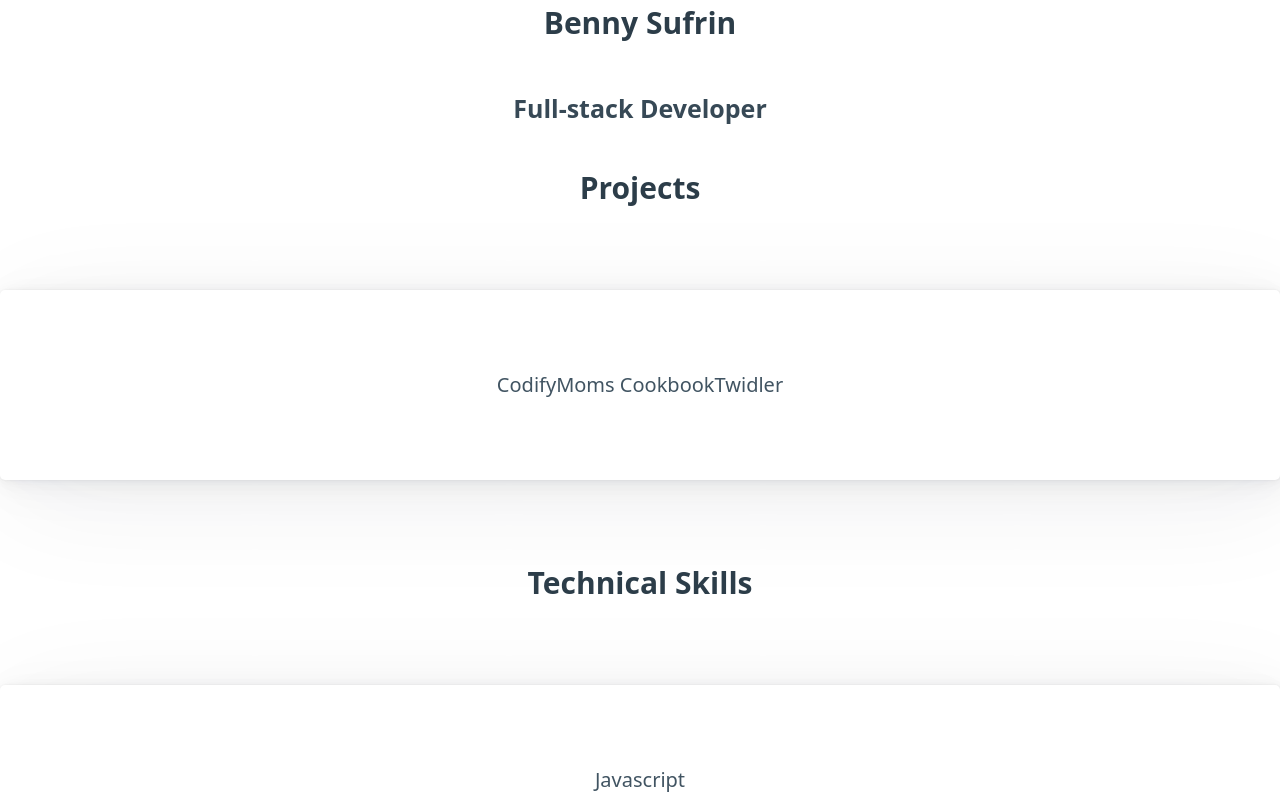
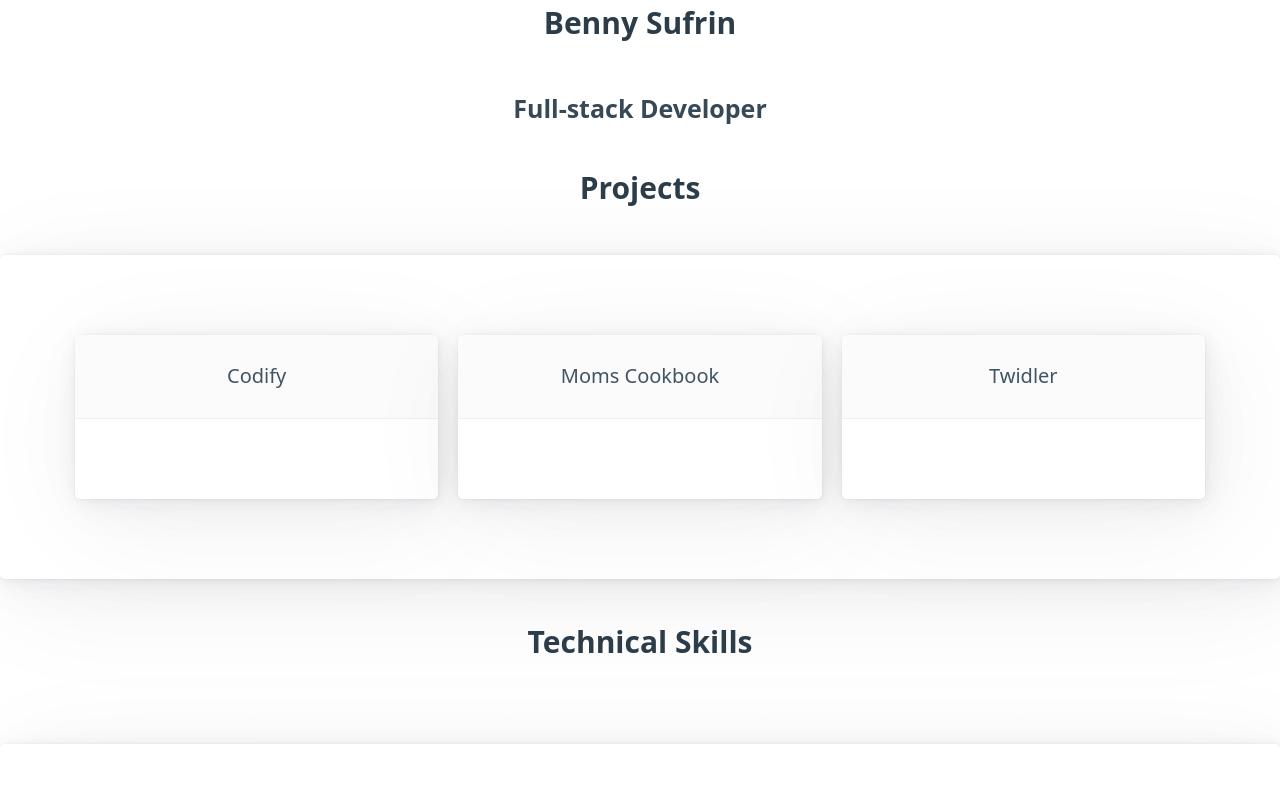
Before and after one commit to bennysuf/portfolio, a JavaScript app: page / in a window 1280 px wide. Shown: the top 800 px of the page. Built offline with nearby package versions, Linux system fonts and the light colour scheme.

Commit message:
update tags and list map

```diff
--- a/src/components/projects/ProjectCard.js
+++ b/src/components/projects/ProjectCard.js
@@ -2,18 +2,26 @@ import projectList from "./ProjectList";
 
 function ProjectCard() {
   return (
-        <section>
+    <body>
       <h3>Projects</h3>
+      <article className="card-grid">
+        <main class="container">
+          <div class="grid">
+            {projectList.map((project) => {
+              const { name, description, link, video } = project;
+              return (
+                <div>
                   <article>
-                {projectList.map((project) => {
-                    return (
-                        <>
-                        {project.name}
-                        </>
-                    )
+                    <header>{name}</header>
+                    <p>{description}</p>
+                  </article>
+                </div>
+              );
             })}
+          </div>
+        </main>
       </article>
-        </section>
+    </body>
   );
 }
 
```
Lines whose indentation alone changed are shown as unchanged.
